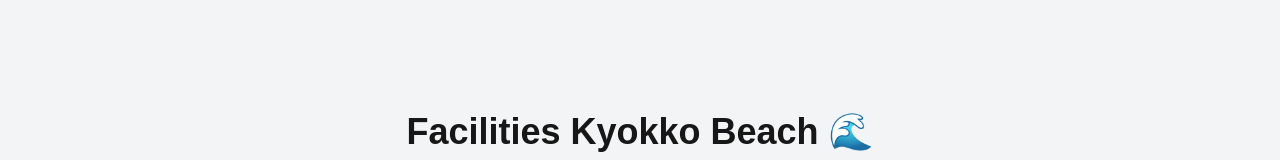
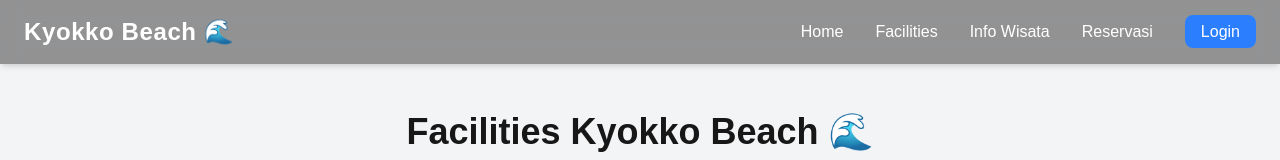
Before and after one commit to salavansaputra-cell/TA-WEB-24A-SANSAN, a Next.js app in the folder kyokko/: page /facilities in a window 1280 px wide. Shown: the top 160 px of the page. Built offline with nearby package versions, Linux system fonts and the light colour scheme.

Commit message:
aurly: menambahkan navbar ke root layout

```diff
--- a/kyokko/app/layout.tsx
+++ b/kyokko/app/layout.tsx
@@ -1,5 +1,7 @@
 import type { Metadata } from "next";
 import "./globals.css";
+
+import Navbar from "../components/Navbar";
 
 export const metadata: Metadata = {
   title: "Kyokko Beach",
@@ -13,7 +15,11 @@ export default function RootLayout({
 }) {
   return (
     <html lang="en">
-      <body>{children}</body>
+      <body>
+        <Navbar />
+
+        <main>{children}</main>
+      </body>
     </html>
   );
 }
```
